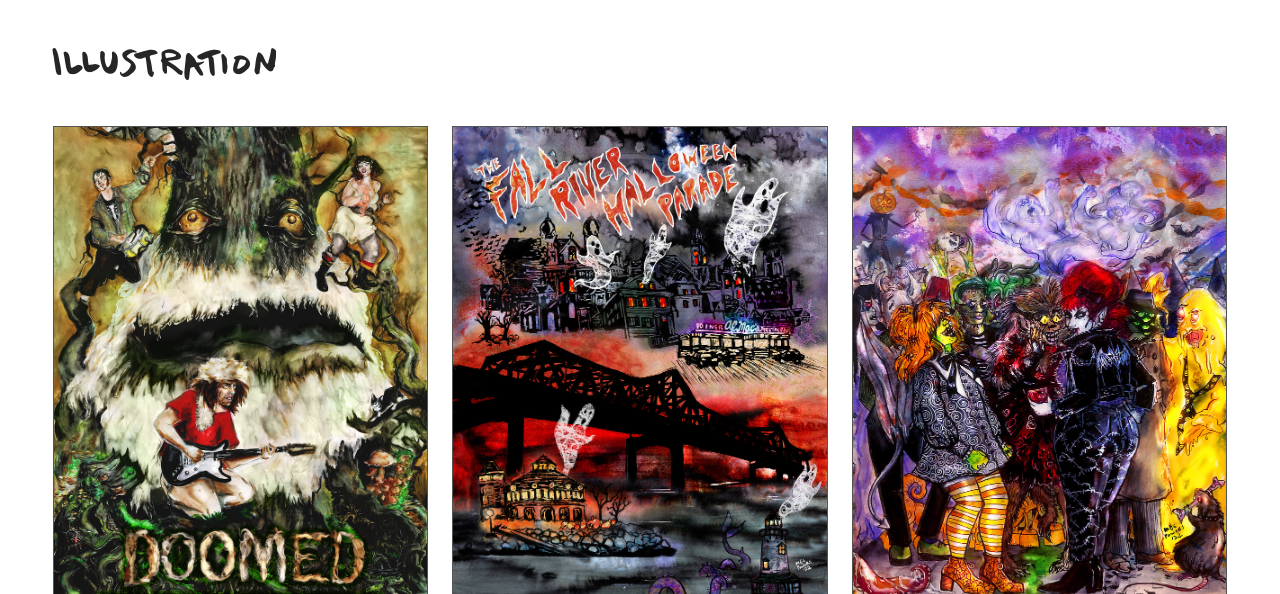
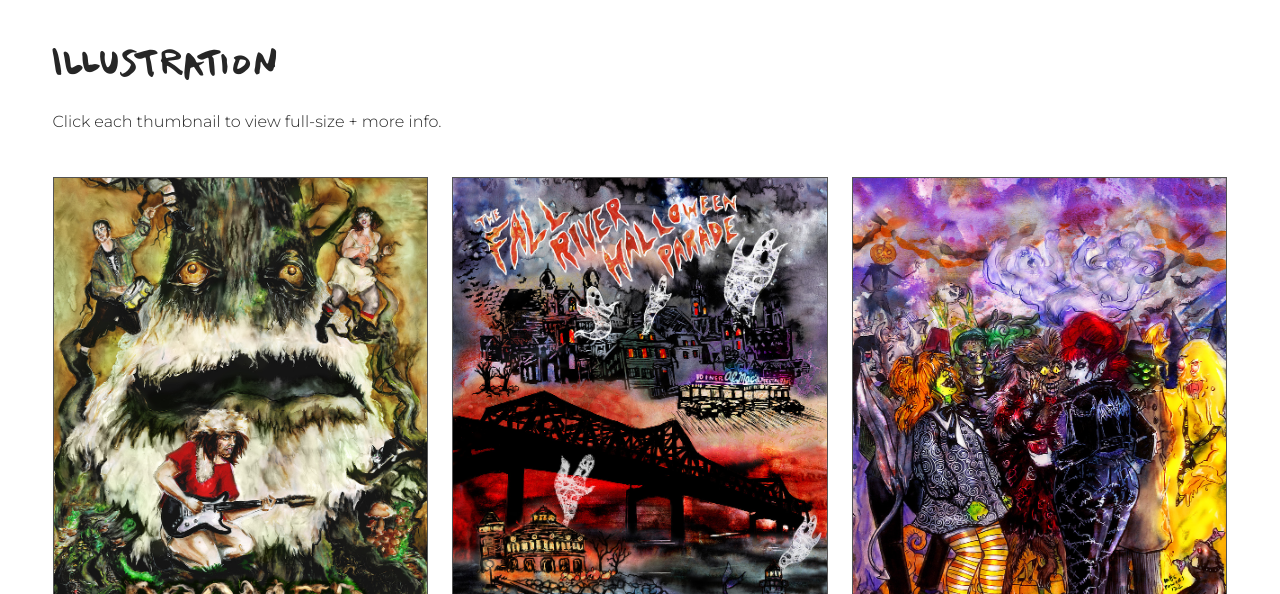
Before and after one commit to jhonn-mordecai/meg-powers, a PHP site: page /meg/illustration in a window 1280 px wide. Shown: the part 184-778 px from the top of the page. Run offline with PHP 8.4, Linux system fonts and the light colour scheme; some libraries are stand-ins or nearby versions; some web fonts are replaced.

Commit message:
Higher quality photo and disclaimer note

```diff
--- a/illustration/index.php
+++ b/illustration/index.php
@@ -8,10 +8,9 @@
         <span class="sr-only">Illustration</span>
         <span class="icon-illustration"></span>
     </h1>
-    <!-- <p>Coming soon!</p>
     <p>
-      <a href="<?= $BASE_URL; ?>" title="Home">Go Home</a>
-    </p> -->
+      Click each thumbnail to view full-size + more info.
+    </p>
   </section>
   <div class="project-gallery">
 
```
Also changed, not shown: img/illustration/ill-11-purchase.jpg.
